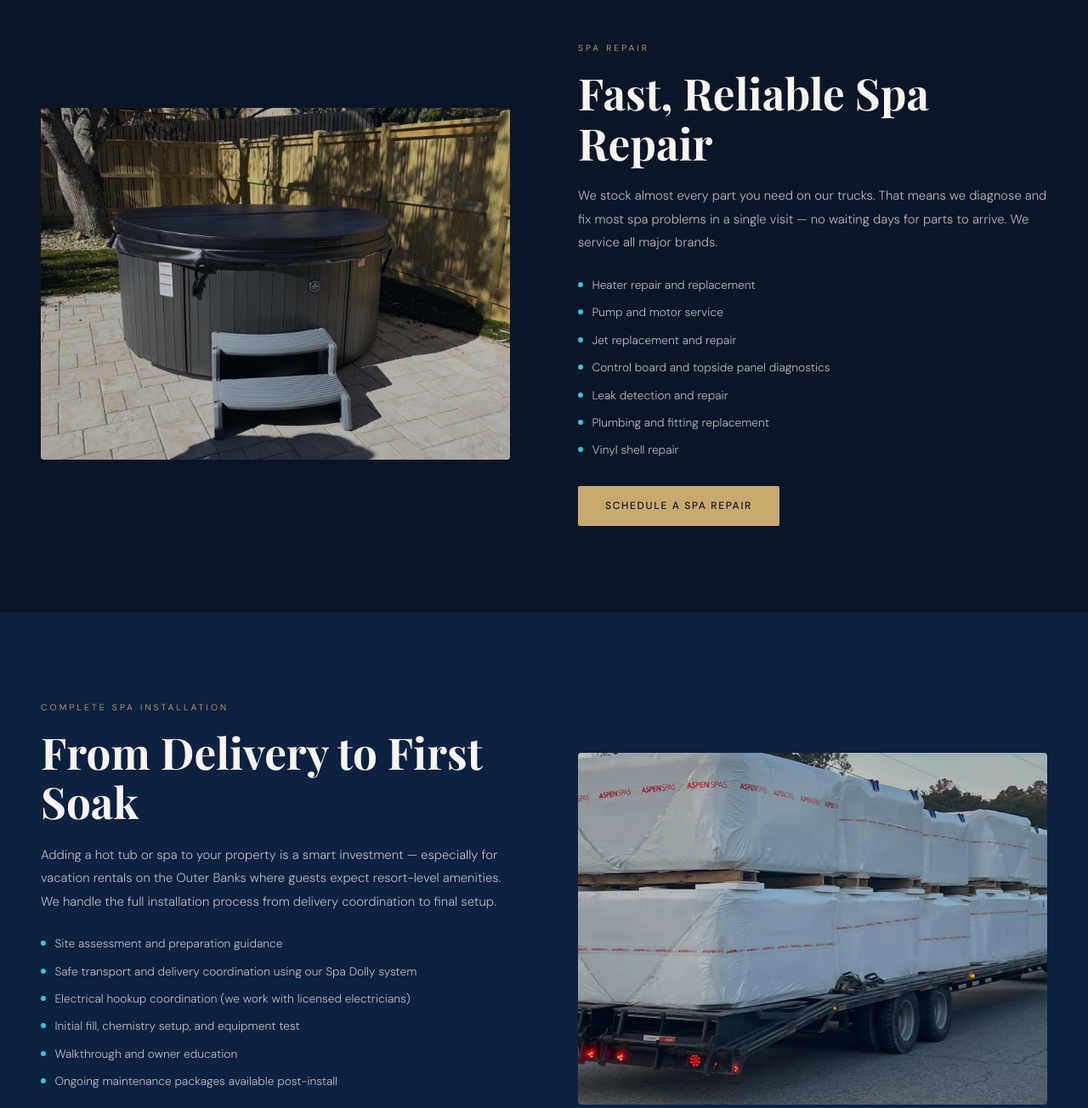
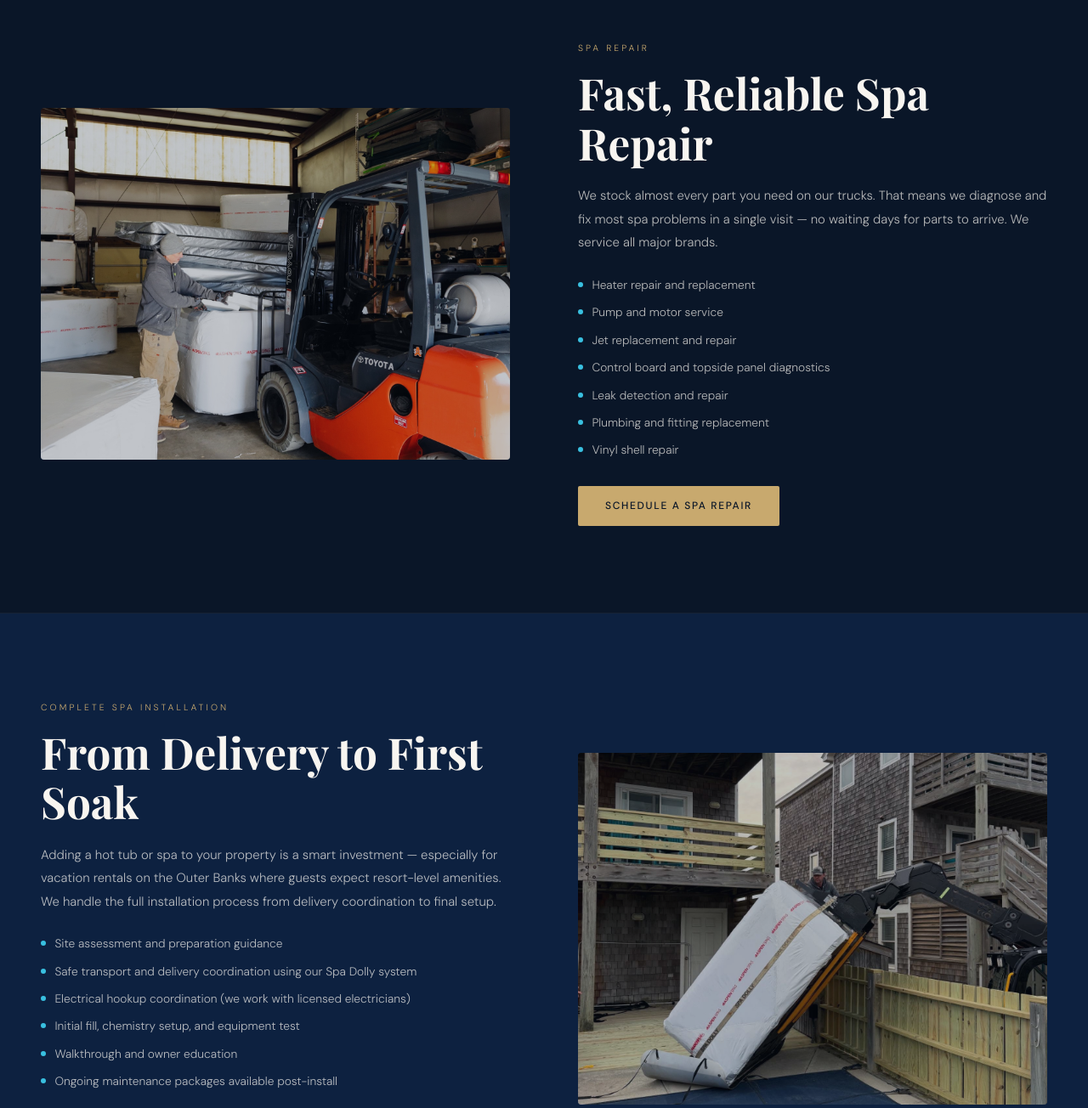
Before and after one commit to hollywood017/ritchie-pools-redesign, a plain HTML site: page spa-service.html in a window 1280 px wide. Shown: the part 1420-2724 px from the top of the page at 85% size. Drawn offline with nearby package versions, Linux system fonts and the light colour scheme; a web font is replaced by a local one.

Commit message:
Spa page: unique images per section - roundSpa/SpaWarehouse/spaDelivery/NewSpaShipment

```diff
--- a/spa-service.html
+++ b/spa-service.html
@@ -87,7 +87,7 @@
 <section class="svc-section" id="repair">
   <div class="svc-detail-grid">
     <div class="svc-detail-img reveal-r">
-      <img src="images/roundSpa.jpg" alt="Aspen Spa hot tub service and repair" loading="lazy"/>
+      <img src="images/SpaWarehouse.jpg" alt="Ritchie Pools spa parts warehouse and inventory" loading="lazy"/>
       <div class="svc-detail-img-overlay"></div>
     </div>
     <div class="svc-detail-text reveal-l">
@@ -112,7 +112,7 @@
 <section class="svc-section" id="installs">
   <div class="svc-detail-grid">
     <div class="svc-detail-img reveal-l">
-      <img src="images/NewSpaShipment.jpg" alt="Aspen Spas shipment arriving for installation on the Outer Banks" loading="lazy"/>
+      <img src="images/spaDelivery.jpg" alt="Aspen Spa being installed at an OBX vacation rental property" loading="lazy"/>
       <div class="svc-detail-img-overlay"></div>
     </div>
     <div class="svc-detail-text reveal-r">
```
